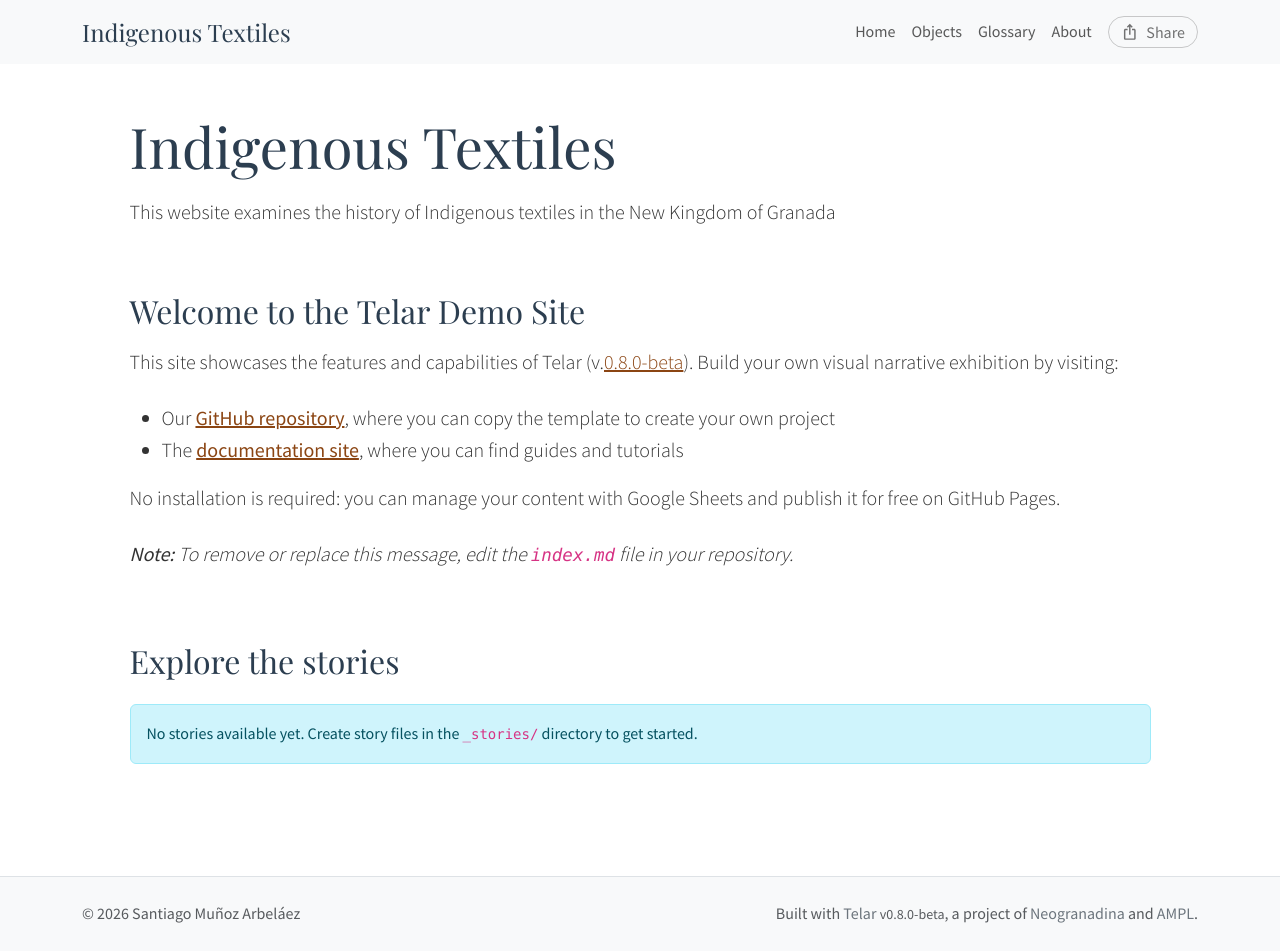
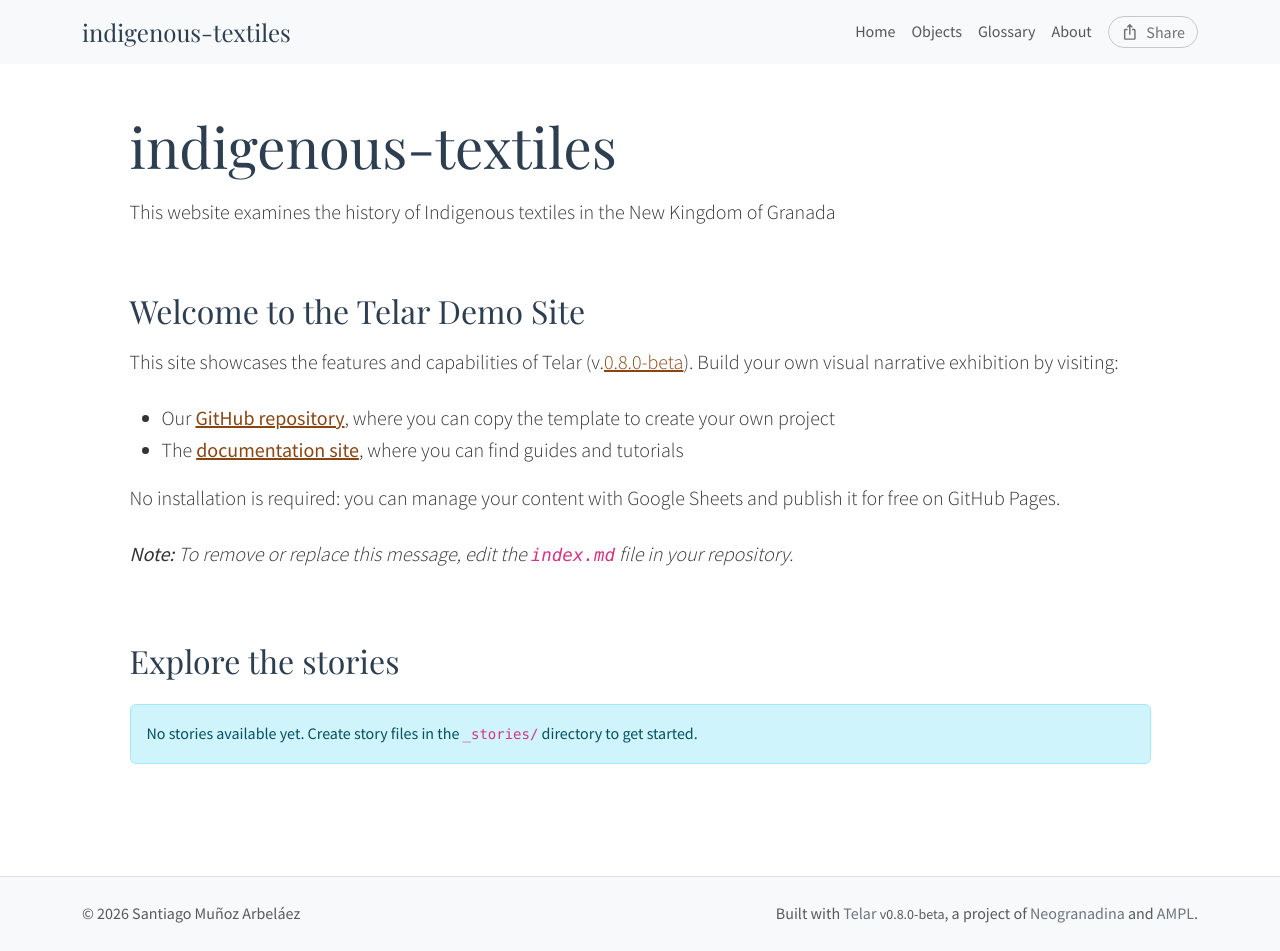
Before and after one commit to smunozar/Indigenous-Textiles, a Jekyll site: the page built from index.md, in a window 1280 px wide. Built offline with Jekyll 4.4.1, drawn with Linux system fonts in a browser that asks for light colours.

```diff
--- a/_config.yml
+++ b/_config.yml
@@ -2,7 +2,7 @@
 # https://telar.org
 
 # Site Settings
-title: "Indigenous Textiles"
+title: "indigenous-textiles"
 description: "This website examines the history of Indigenous textiles in the New Kingdom of Granada"
 baseurl: "/indigenous-textiles"
 url: "https://smunozar.github.io"
```
